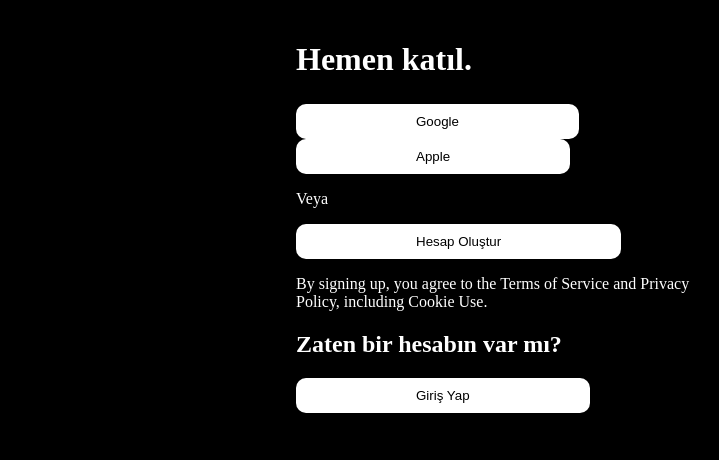
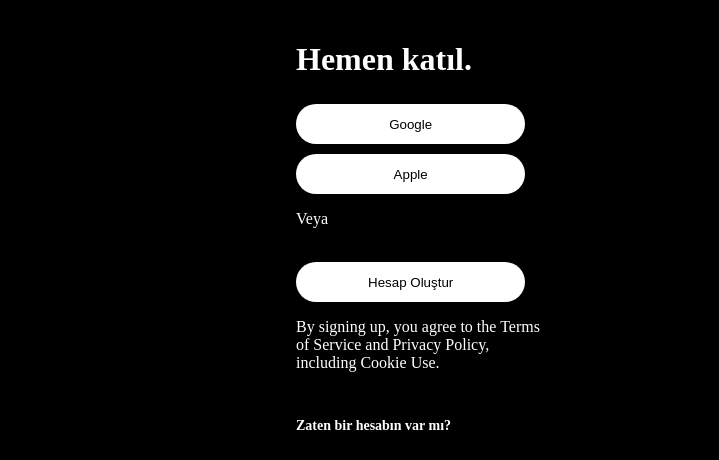
Before and after one commit to emirakbas/twitter, a plain HTML site: page index.html in a window 1280 px wide. Shown: the part 329-789 px from the top of the page, 428-1147 px from the left. Drawn offline with Linux system fonts and the light colour scheme; a web font is replaced by a local one.

Commit message:
Güncelleme

```diff
--- a/index.html
+++ b/index.html
@@ -15,12 +15,12 @@
                 <h1 class="slogan"><strong>Şu anda olup bitenler</strong></h1>
                 <h2 class="katıl">Hemen katıl.</h2>
             <form>
-                <button class="google">Google</button>
-                <button class="apple">Apple</button>
-                <p class="veya">Veya</p>
-                <button class="hesap_olustur">Hesap Oluştur</button>
-                <p class="tos">By signing up, you agree to the Terms of Service and Privacy Policy, including Cookie Use.</p>
-                <h2 class="ac_question">Zaten bir hesabın var mı?</h2>
+                <button class="google">Google</button><br>
+                <button class="apple">Apple</button><br>
+                <p class="veya">Veya</p><br>
+                <button class="hesap_olustur">Hesap Oluştur</button><br>
+                <p class="tos">By signing up, you agree to the Terms of Service and Privacy Policy, including Cookie Use.</p><br>
+                <h2 class="ac_question">Zaten bir hesabın var mı?</h2><br>
                 <button class="login">Giriş Yap</button>
             </form>
         </div>
--- a/styles.css
+++ b/styles.css
@@ -72,15 +72,16 @@
 
 form {
     display: block;
-    width: 50vh;
-    height: 30vh;
+    width: 65%;
+    height: 40vh;
 }
 
 button {
     background-color: white;
     border: white;
-    border-radius: 10px;
-    padding: 10px 120px;
+    border-radius: 30px;
+    width: 90%;
+    height: 40px;
 }
 
 .veya {
@@ -93,4 +94,14 @@
 
 .ac_question {
     color: white;
+    font-family: "TwitterChirp";
+    font-size: 14px;
 }
+
+.google {
+    margin-bottom: 10px;
+}
+
+.apple {
+
+}
```
